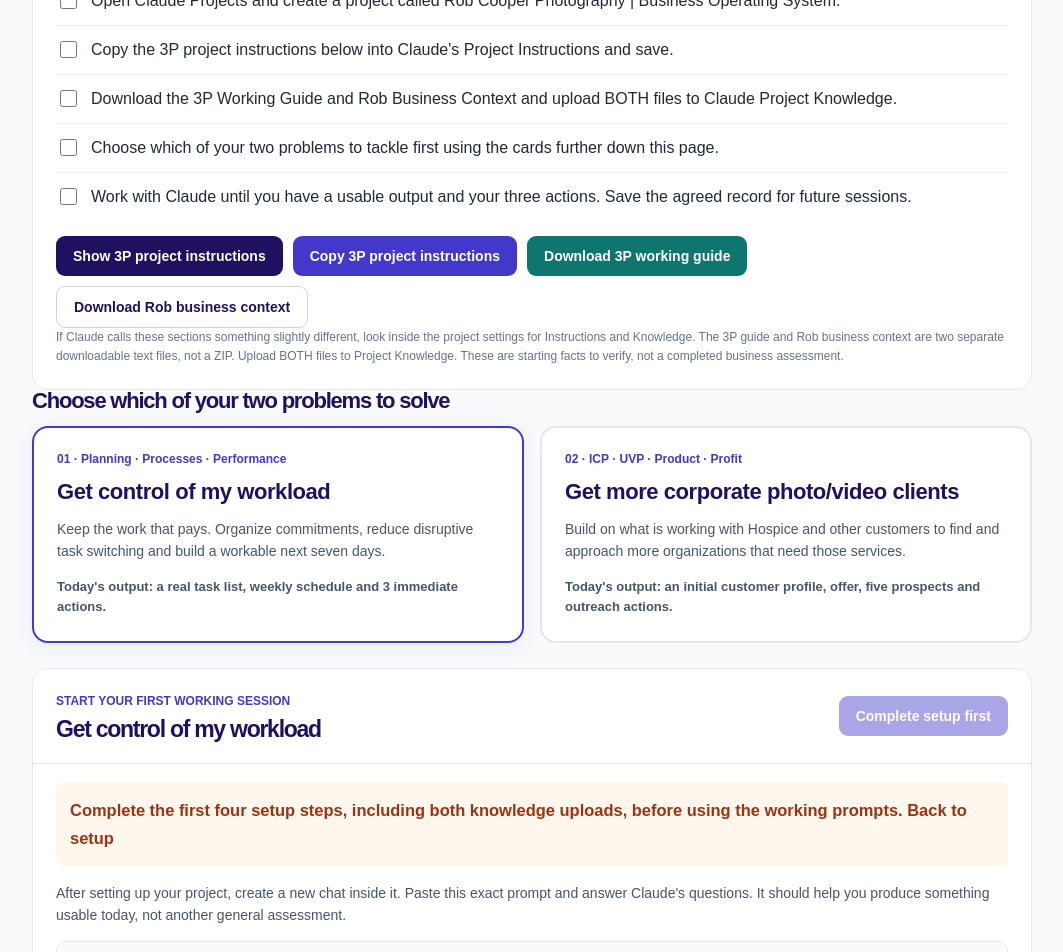
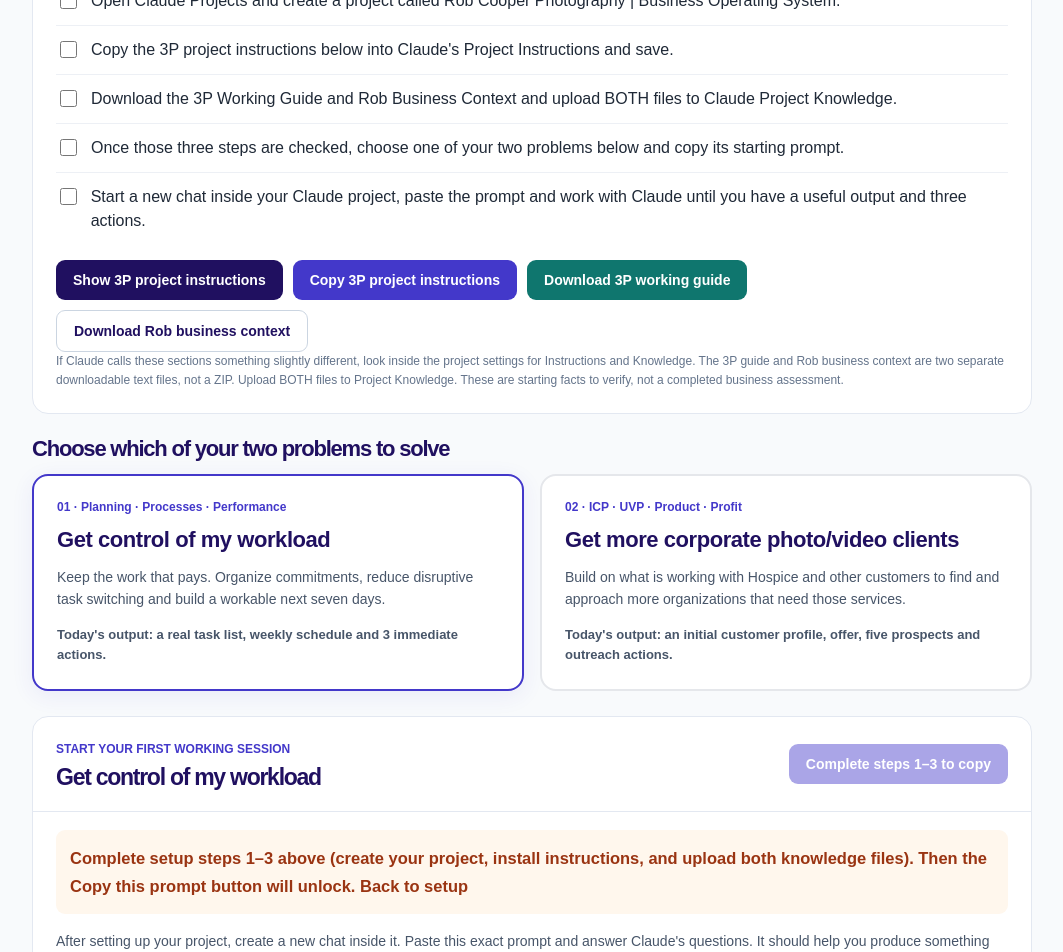
Before and after one commit to brent-prog/alignrise-site, a Next.js app: page /robcooper in a window 1280 px wide. Shown: the part 580-1532 px from the top of the page, without its empty margins (108-1171 px from the left). Built offline with nearby package versions, Linux system fonts and the light colour scheme.

Commit message:
Fix Rob onboarding deadlock: unlock prompt after setup steps 1-3 and always navigate selected session

```diff
--- a/src/app/robcooper/page.tsx
+++ b/src/app/robcooper/page.tsx
@@ -65,7 +65,7 @@ export default function RobCooperOnboarding(){
  const [selected,setSelected] = useState<"work"|"growth">("work");
  const [completed,setCompleted] = useState<number[]>([]);
  const [showInstructions,setShowInstructions]=useState(false);
- const setupReady=[0,1,2,3].every(i=>completed.includes(i));
+ const setupReady=[0,1,2].every(i=>completed.includes(i));
  async function copy(text:string,key:string){
   try {await navigator.clipboard.writeText(text);setCopied(key);window.setTimeout(()=>setCopied(""),2100);} catch {setCopied("error");}
  }
@@ -80,8 +80,8 @@ export default function RobCooperOnboarding(){
   "Open Claude Projects and create a project called Rob Cooper Photography | Business Operating System.",
   "Copy the 3P project instructions below into Claude's Project Instructions and save.",
   "Download the 3P Working Guide and Rob Business Context and upload BOTH files to Claude Project Knowledge.",
-  "Choose which of your two problems to tackle first using the cards further down this page.",
-  "Work with Claude until you have a usable output and your three actions. Save the agreed record for future sessions."
+  "Once those three steps are checked, choose one of your two problems below and copy its starting prompt.",
+  "Start a new chat inside your Claude project, paste the prompt and work with Claude until you have a useful output and three actions."
  ];
  const button:React.CSSProperties={background:"#4338ca",color:"#fff",padding:"12px 17px",border:0,borderRadius:9,fontWeight:750,cursor:"pointer",fontSize:14};
  return <main style={{minHeight:"100vh",background:"#f8fafc",color:"#111827",fontFamily:"Arial,Helvetica,sans-serif"}}>
@@ -95,7 +95,7 @@ export default function RobCooperOnboarding(){
    <p style={{maxWidth:790,fontSize:17,lineHeight:1.65,color:"#475569",marginBottom:28}}>You told Brent you need a better way to juggle different kinds of work, and you want more of the corporate photo/video work you're enjoying with Hospice. That's what we're solving. You already have Claude Pro, so you don't need another subscription or a new app.</p>
    <section id="setup" style={{background:"#fff",border:"1px solid #e3e8f1",padding:23,borderRadius:16,marginTop:27,scrollMarginTop:90}}>
     <h2 style={{fontSize:23,margin:"0 0 10px"}}>First, set up your Claude project (once)</h2>
-    <p style={{fontSize:14,color:"#475569",lineHeight:1.6}}>This takes a few steps and makes sure Claude has 3P guidance before you start asking it for help. Check each one off as you go.</p>
+    <p style={{fontSize:14,color:"#475569",lineHeight:1.6}}>Complete and check off the first THREE items to unlock the starting prompt below. The last two items guide your first working session.</p>
     <a href="https://claude.ai/projects" rel="noopener noreferrer" target="_blank" style={{...button,display:"inline-block",textDecoration:"none",margin:"7px 0 15px"}}>Open Claude Projects ↗</a>
     {steps.map((s,i)=><label key={i} style={{display:"flex",gap:11,alignItems:"flex-start",padding:"12px 0",borderBottom:i<steps.length-1?"1px solid #edf0f5":"none",lineHeight:1.5,cursor:"pointer",color:completed.includes(i)?"#64748b":"#1f2937"}}>
      <input type="checkbox" checked={completed.includes(i)} onChange={()=>setCompleted(v=>v.includes(i)?v.filter(n=>n!==i):[...v,i])} style={{width:17,height:17,accentColor:"#4338ca",marginTop:3}}/><span>{s}</span>
@@ -108,9 +108,9 @@ export default function RobCooperOnboarding(){
     {showInstructions&&<pre style={{whiteSpace:"pre-wrap",overflowWrap:"anywhere",background:"#f8fafc",border:"1px solid #e5e7eb",borderRadius:10,padding:18,maxHeight:360,overflowY:"auto",fontSize:12,lineHeight:1.65}}>{baseInstructions}</pre>}
     <p style={{fontSize:12,color:"#64748b",lineHeight:1.6,marginBottom:0}}>If Claude calls these sections something slightly different, look inside the project settings for Instructions and Knowledge. The 3P guide and Rob business context are two separate downloadable text files, not a ZIP. Upload BOTH files to Project Knowledge. These are starting facts to verify, not a completed business assessment.</p>
    </section>
-   <h2 id="choices" style={{fontSize:22,margin:"0 0 14px",scrollMarginTop:90}}>Choose which of your two problems to solve</h2>
+   <h2 id="choices" style={{fontSize:22,margin:"24px 0 14px",scrollMarginTop:90}}>Choose which of your two problems to solve</h2>
    <div style={{display:"grid",gridTemplateColumns:"repeat(auto-fit,minmax(285px,1fr))",gap:16}}>
-    {cards.map(c=><button key={c.key} onClick={()=>{setSelected(c.key as "work"|"growth");document.getElementById(setupReady?"start-prompt":"setup")?.scrollIntoView({block:"start",behavior:"smooth"});}} style={{textAlign:"left",padding:23,borderRadius:16,background:"#fff",border:selected===c.key?"2px solid #4338ca":"2px solid #e5e7eb",boxShadow:selected===c.key?"0 5px 22px rgba(67,56,202,.08)":"none",cursor:"pointer",color:"#111827"}}>
+    {cards.map(c=><button key={c.key} onClick={()=>{setSelected(c.key as "work"|"growth");document.getElementById("start-prompt")?.scrollIntoView({block:"start",behavior:"smooth"});}} style={{textAlign:"left",padding:23,borderRadius:16,background:"#fff",border:selected===c.key?"2px solid #4338ca":"2px solid #e5e7eb",boxShadow:selected===c.key?"0 5px 22px rgba(67,56,202,.08)":"none",cursor:"pointer",color:"#111827"}}>
      <span style={{fontSize:12,color:"#4338ca",fontWeight:800}}>{c.number} · {c.tag}</span>
      <h3 style={{fontSize:22,letterSpacing:"-.02em",lineHeight:1.25,margin:"12px 0"}}>{c.title}</h3>
      <p style={{fontSize:14,color:"#475569",lineHeight:1.6}}>{c.desc}</p>
@@ -120,9 +120,9 @@ export default function RobCooperOnboarding(){
    <section id="start-prompt" style={{marginTop:25,borderRadius:16,background:"#fff",border:"1px solid #e3e8f1",overflow:"hidden",scrollMarginTop:90}}>
     <div style={{padding:"22px 23px",borderBottom:"1px solid #e3e8f1",display:"flex",justifyContent:"space-between",gap:12,alignItems:"center",flexWrap:"wrap"}}>
      <div><p style={{fontSize:12,fontWeight:800,color:"#4338ca",margin:"0 0 6px"}}>START YOUR FIRST WORKING SESSION</p><h2 style={{fontSize:23,margin:0}}>{item.title}</h2></div>
-     <button disabled={!setupReady} onClick={()=>copy(item.prompt,item.key)} style={{...button,opacity:setupReady?1:.45,cursor:setupReady?"pointer":"not-allowed"}}>{!setupReady?"Complete setup first":copied===item.key?"Copied ✓":"Copy this prompt"}</button>
+     <button disabled={!setupReady} onClick={()=>copy(item.prompt,item.key)} style={{...button,opacity:setupReady?1:.45,cursor:setupReady?"pointer":"not-allowed"}}>{!setupReady?"Complete steps 1–3 to copy":copied===item.key?"Copied ✓":"Copy this prompt"}</button>
     </div>
-    <div style={{padding:"18px 23px"}}>{!setupReady&&<p style={{background:"#fff7ed",color:"#9a3412",padding:14,borderRadius:9,fontWeight:700}}>Complete the first four setup steps, including both knowledge uploads, before using the working prompts. <a href="#setup">Back to setup</a></p>}
+    <div style={{padding:"18px 23px"}}>{!setupReady&&<p style={{background:"#fff7ed",color:"#9a3412",padding:14,borderRadius:9,fontWeight:700}}>Complete setup steps 1–3 above (create your project, install instructions, and upload both knowledge files). Then the Copy this prompt button will unlock. <a href="#setup">Back to setup</a></p>}
      <p style={{fontSize:14,lineHeight:1.6,color:"#475569",marginTop:0}}>After setting up your project, create a new chat inside it. Paste this exact prompt and answer Claude's questions. It should help you produce something usable today, not another general assessment.</p>
      <pre style={{fontFamily:"ui-monospace,Consolas,monospace",background:"#f8fafc",padding:18,borderRadius:10,whiteSpace:"pre-wrap",overflowWrap:"anywhere",fontSize:12,lineHeight:1.68,maxHeight:450,overflowY:"auto",border:"1px solid #e5e7eb"}}>{item.prompt}</pre>
      <p style={{fontSize:14,color:"#475569",lineHeight:1.6}}>Want to work on the other problem next? Select its card above and open a <strong>separate chat in the same Claude project</strong>. Both chats can use the same 3P instructions and business context.</p>
```
